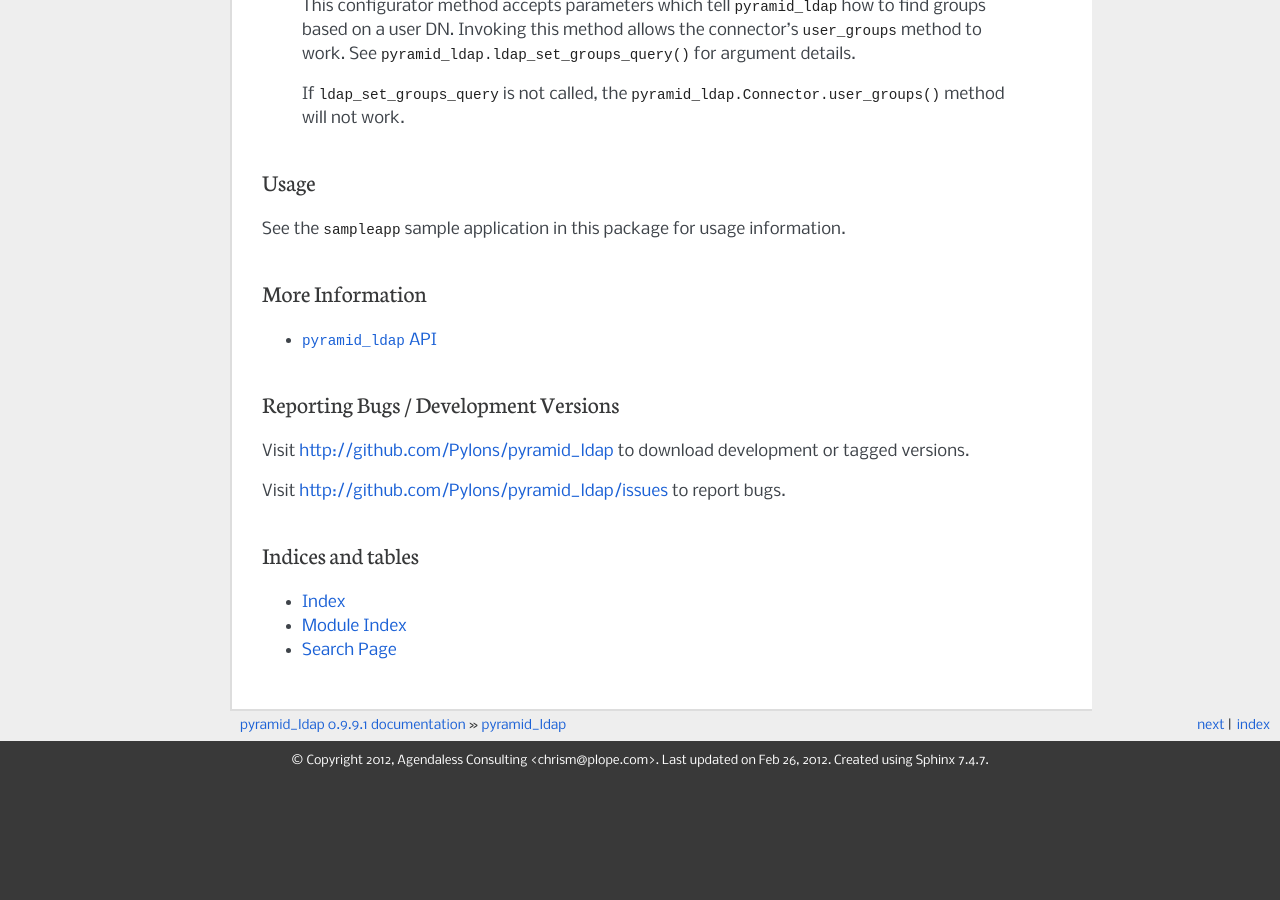
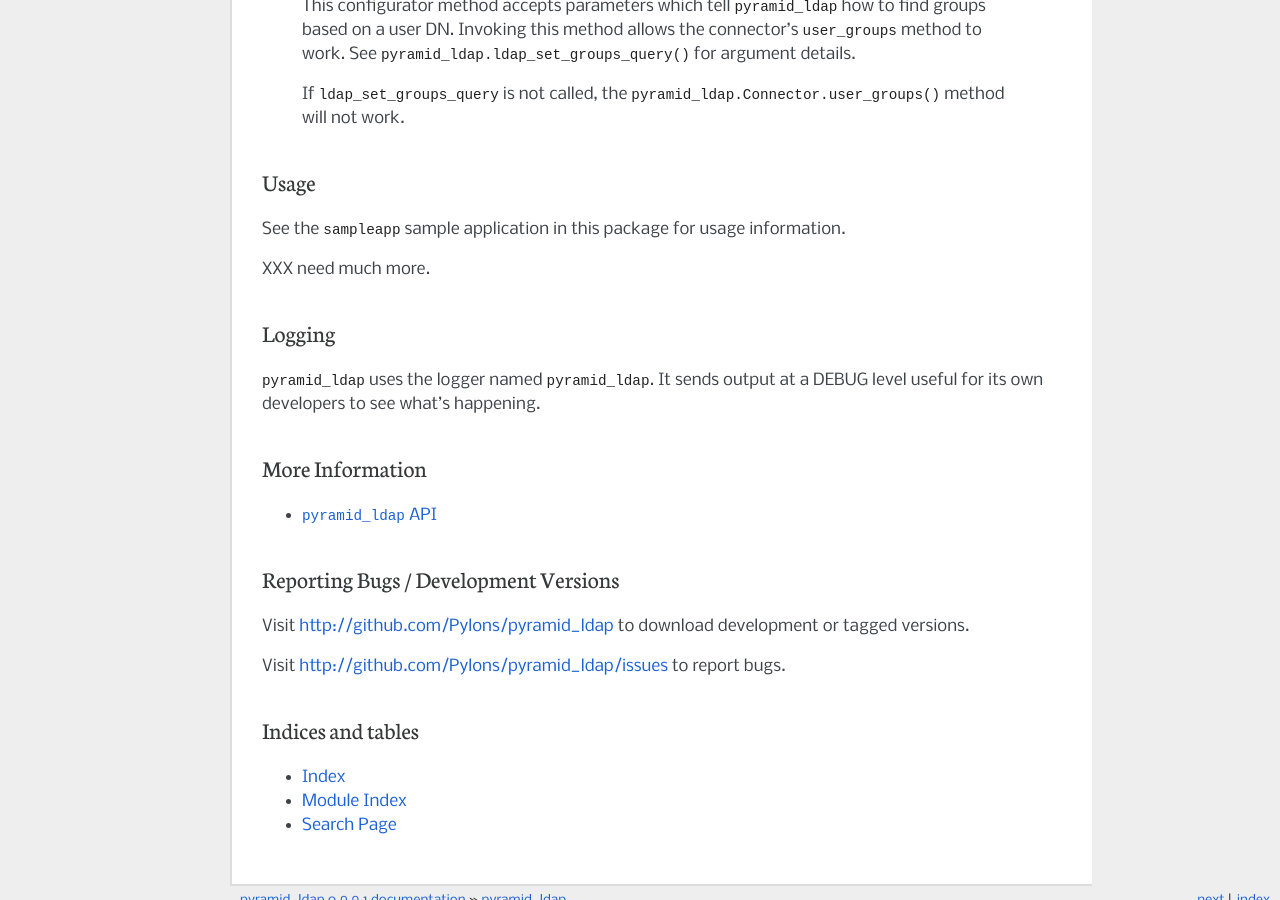
Before and after one commit to Pylons/pyramid_ldap, a Sphinx documentation site: the page built from docs/index.rst, in a window 1280 px wide and 900 px high, scrolled down 1880 px. Built offline with Sphinx 7.4.7, drawn with Linux system fonts in a browser that asks for light colours; before the commit the page ends 2660 px from its top, so only the background shows below that.

```diff
--- a/README.txt
+++ /dev/null
@@ -1 +0,0 @@
-pyramid_ldap README
--- a/docs/index.rst
+++ b/docs/index.rst
@@ -110,6 +110,14 @@ Usage
 See the ``sampleapp`` sample application in this package for usage
 information.
 
+XXX need much more.
+
+Logging
+-------
+
+``pyramid_ldap`` uses the logger named ``pyramid_ldap``.  It sends output at
+a DEBUG level useful for its own developers to see what's happening.
+
 More Information
 ----------------
 
--- a/setup.py
+++ b/setup.py
@@ -3,7 +3,7 @@ import os
 from setuptools import setup, find_packages
 
 here = os.path.abspath(os.path.dirname(__file__))
-README = open(os.path.join(here, 'README.txt')).read()
+README = open(os.path.join(here, 'README.rst')).read()
 CHANGES = open(os.path.join(here, 'CHANGES.txt')).read()
 
 requires = [
```
Also changed, not shown: README.rst (added, +11 -0 lines).
